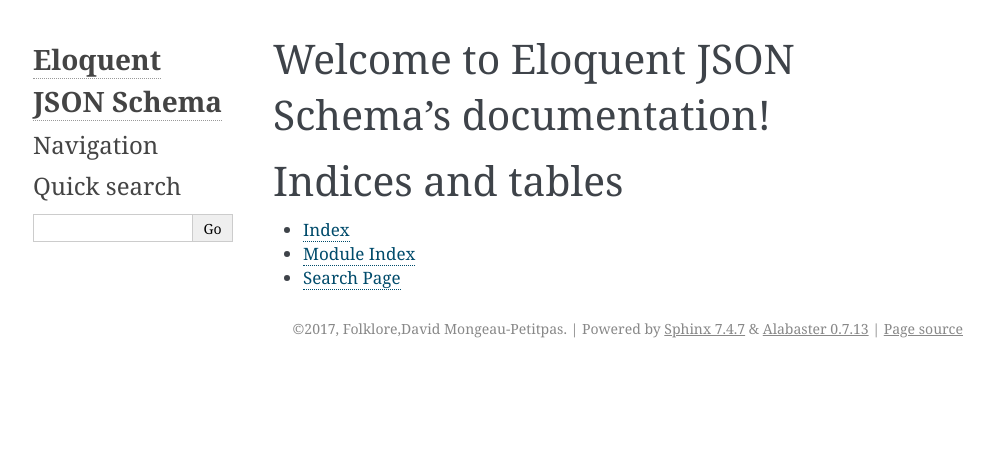
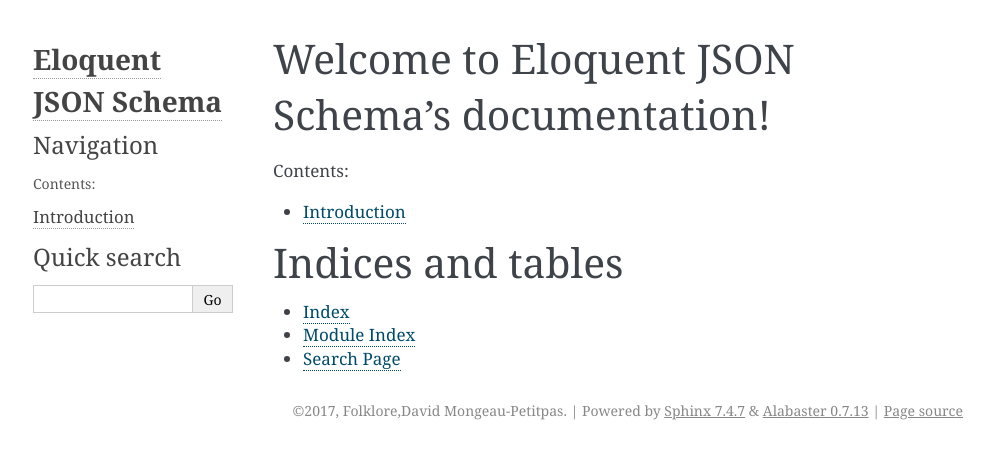
Before and after one commit to folkloreinc/eloquent-json-schema, a Sphinx documentation site: the page built from docs/index.rst, in a window 1280 px wide. Shown: the top 459 px of the page, without its empty margins (147-1141 px from the left). Built offline with Sphinx 7.4.7, drawn with Linux system fonts in a browser that asks for light colours.

Commit message:
Fix with docs

```diff
--- a/docs/conf.py
+++ b/docs/conf.py
@@ -20,6 +20,12 @@
 # import sys
 # sys.path.insert(0, os.path.abspath('.'))
 
+from recommonmark.parser import CommonMarkParser
+
+source_parsers = {
+    '.md': CommonMarkParser,
+}
+
 # -- General configuration ------------------------------------------------
 
 # If your documentation needs a minimal Sphinx version, state it here.
@@ -29,7 +35,7 @@
 # Add any Sphinx extension module names here, as strings. They can be
 # extensions coming with Sphinx (named 'sphinx.ext.*') or your custom
 # ones.
-extensions = []
+extensions = ['sphinx.ext.githubpages']
 
 # Add any paths that contain templates here, relative to this directory.
 templates_path = ['_templates']
--- a/docs/index.rst
+++ b/docs/index.rst
@@ -10,6 +10,7 @@
    :maxdepth: 2
    :caption: Contents:
 
+   intro
 
 
 Indices and tables
--- /dev/null
+++ b/docs/intro.rst
@@ -0,0 +1,2 @@
+Introduction
+================================================
```
Also changed, not shown: 4 other files.
